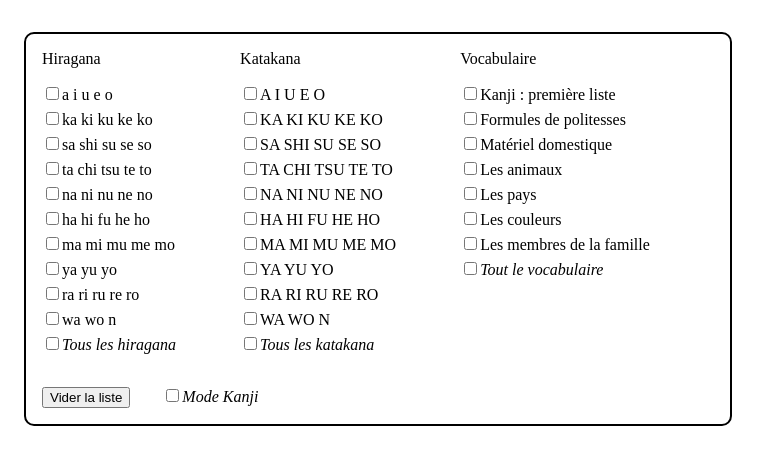
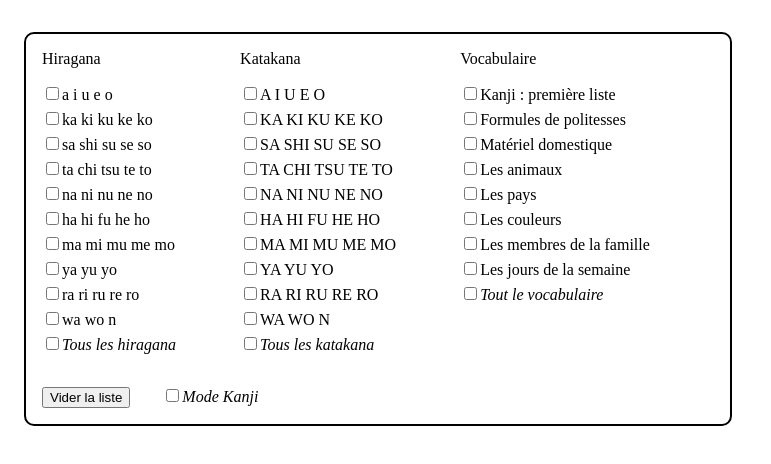
Before and after one commit to ArnaudGathy/kana-test, a React (Create React App) app: page / in a window 1280 px wide. Shown: the top 464 px of the page, without its empty margins (0-771 px from the left). Built offline with nearby package versions, Linux system fonts and the light colour scheme.

Commit message:
added days of the week

```diff
--- a/src/data/vocabularyList.js
+++ b/src/data/vocabularyList.js
@@ -157,5 +157,15 @@ export const vocabularyList = {
         {romaji: 'cousin(e)', translated: 'itoko'},
         {romaji: 'Ma fille', translated: 'musume'},
         {romaji: 'Mon fils', translated: 'musuko'},
+    ],
+    "Les jours de la semaine": [
+        {romaji: 'Jour de la semaine', translated: '曜日', extra: 'youbi', isBig: true},
+        {romaji: 'Dimanche', translated: '日曜日', extra: 'nichiyoubi', isBig: true},
+        {romaji: 'Lundi', translated: '月曜日', extra: 'getsuyoubi', isBig: true},
+        {romaji: 'Mardi', translated: '火曜日', extra: 'kayoubi', isBig: true},
+        {romaji: 'Mercredi', translated: '水曜日', extra: 'suiyoubi', isBig: true},
+        {romaji: 'Jeudi', translated: '木曜日', extra: 'mokuyoubi', isBig: true},
+        {romaji: 'Vendredi', translated: '金曜日', extra: 'kinyoubi', isBig: true},
+        {romaji: 'Samedi', translated: '土曜日', extra: 'doyoubi', isBig: true},
     ]
 }
```
